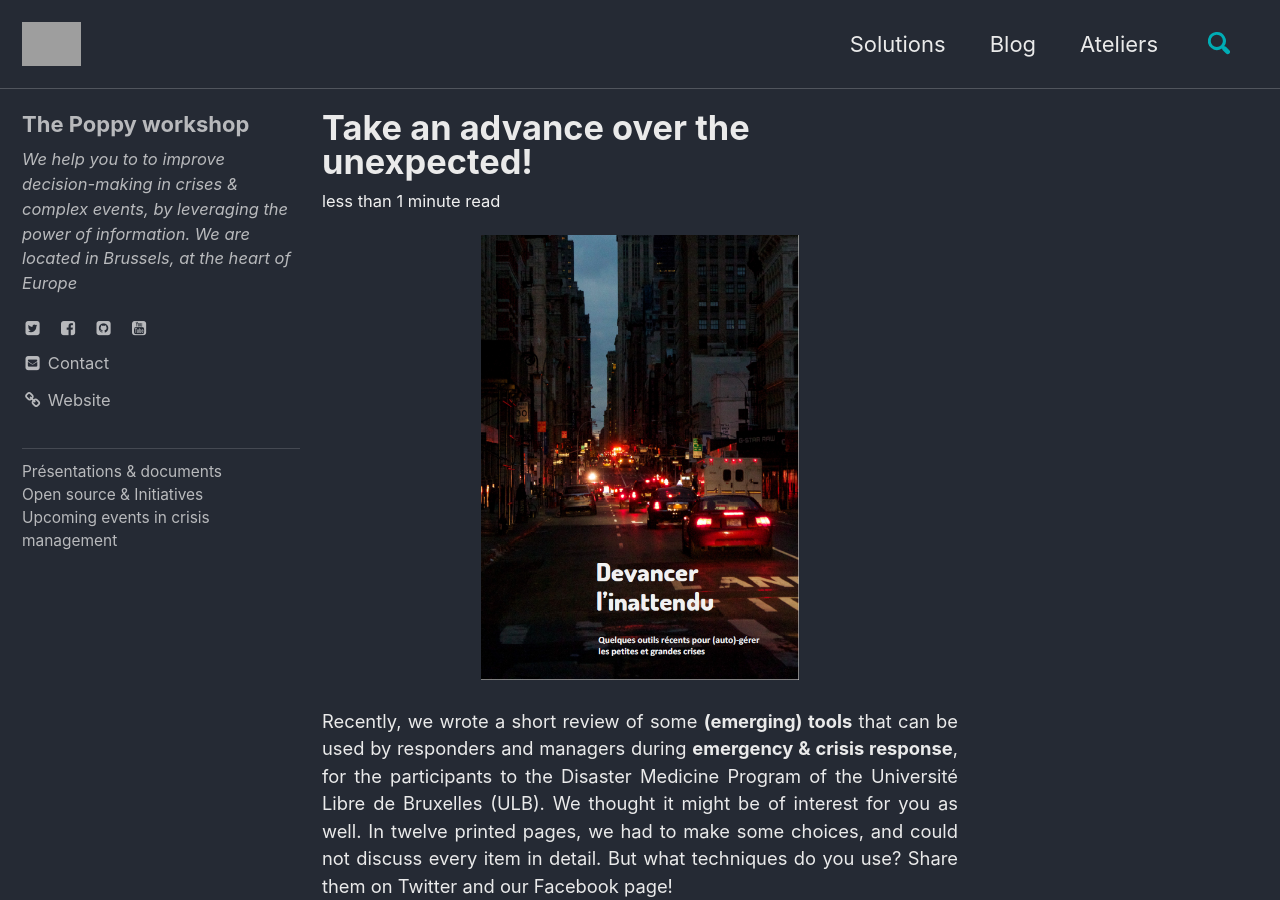
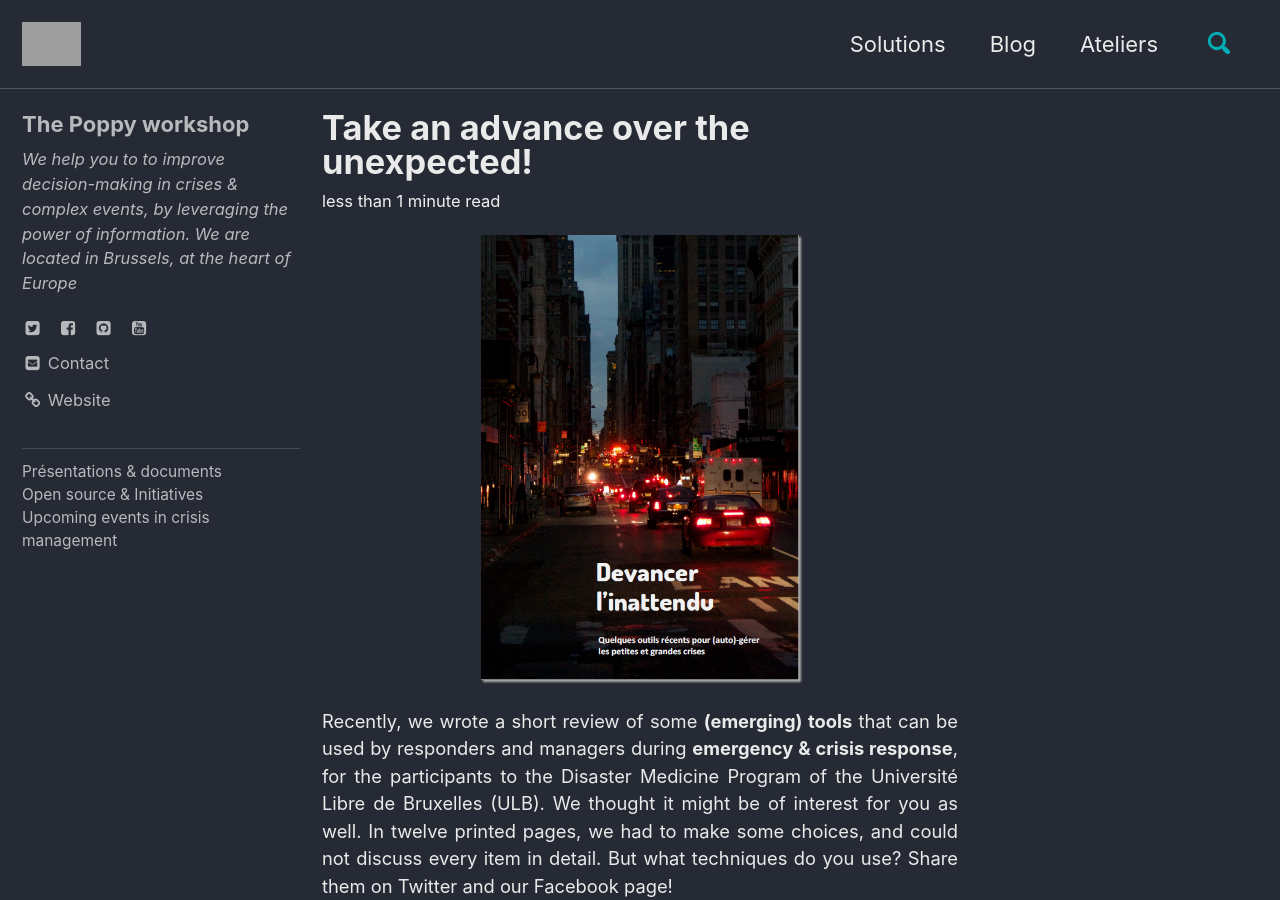
Before and after one commit to ccloquet/ccloquet.github.io, a Jekyll site: the page built from _posts/2016-10-15-Take-an-advance-on-the-unexpected.md, in a window 1280 px wide and 900 px high. Built offline with Jekyll 4.4.1, drawn with Linux system fonts in a browser that asks for light colours; cached includes are drawn as plain includes; grey boxes are pictures that could not be loaded.

Commit message:
Update 2016-10-15-Take-an-advance-on-the-unexpected.md

```diff
--- a/_posts/2016-10-15-Take-an-advance-on-the-unexpected.md
+++ b/_posts/2016-10-15-Take-an-advance-on-the-unexpected.md
@@ -2,7 +2,7 @@
 title: Take an advance over the unexpected!
 ---
 <center>
-<a href='http://www.my-poppy.eu/2016_kta/2016_kta_poppy.pdf'><img class='img_hover' src='../images/cover_low_res.png' style="width:50%; height:auto"></a>
+<a href='http://www.my-poppy.eu/2016_kta/2016_kta_poppy.pdf'><img class='img_hover' src='../images/cover_low_res.png' style="box-shadow:2px 2px 2px #aaa; width:50%; height:auto"></a>
 </center>
 <br>
 Recently, we wrote a short review of some <b>(emerging) tools</b> that can be used by responders and managers during <b>emergency & crisis response</b>, for the participants to the Disaster Medicine Program of the Université Libre de Bruxelles (ULB). We thought it might be of interest for you as well. In twelve printed pages, we had to make some choices, and could not discuss every item in detail. But what techniques do you use? Share them on Twitter and our Facebook page!<br>
```
